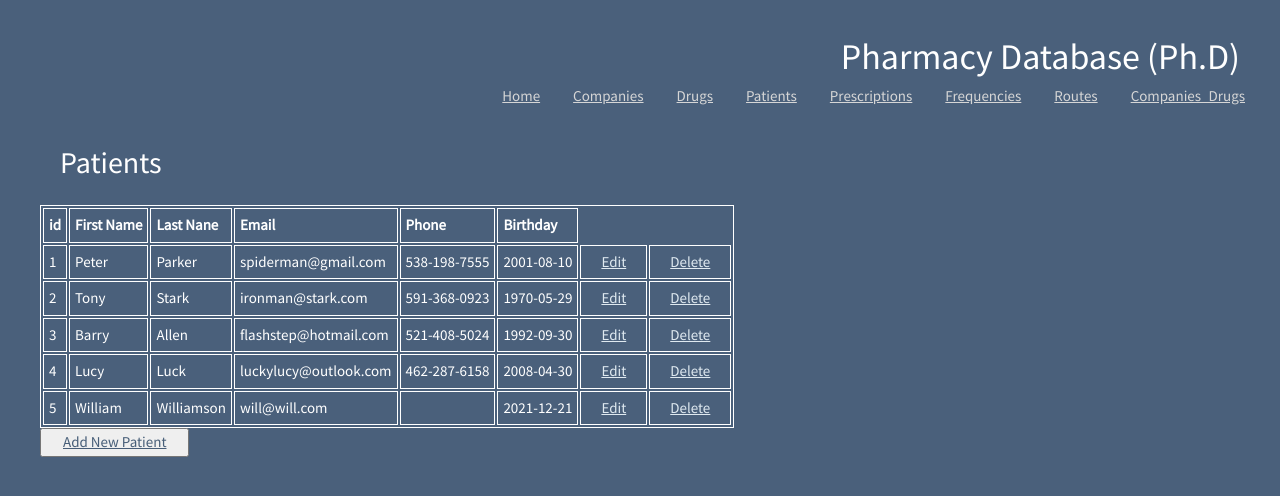
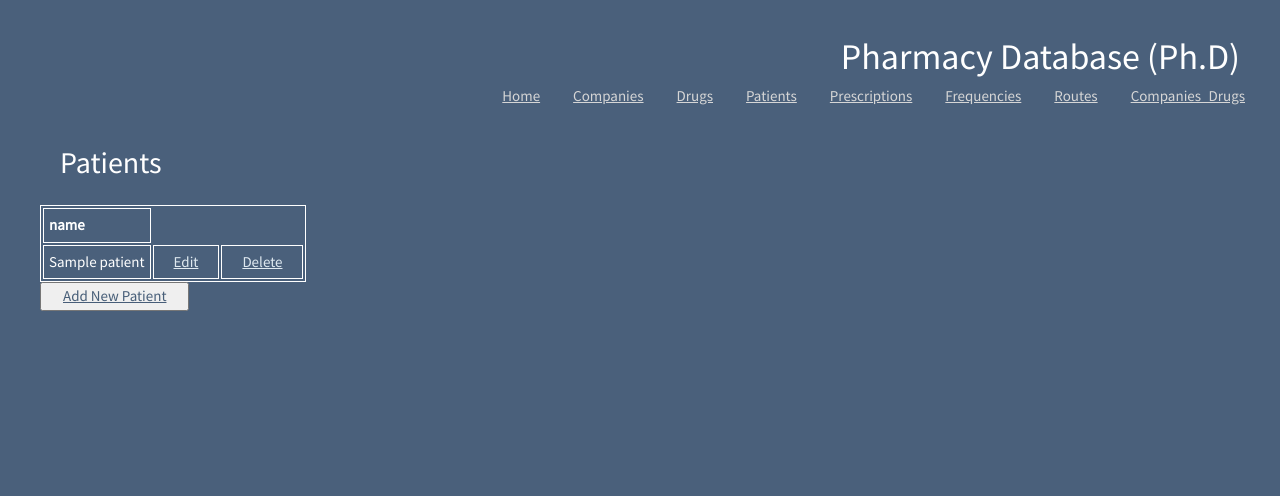
Before and after one commit to ernielum/cs340_project, a Flask app: template templates/patients.j2 in a window 1280 px wide. Shown: the top 496 px of the page. Run offline with Flask 3, Linux system fonts and the light colour scheme; the template is opened without the code that fills it: most values are stand-ins (such as "Sample title", 1, 10 or a date in 2020); some libraries are stand-ins or nearby versions.

Commit message:
Added CRUD operations for patients

```diff
--- a/app.py
+++ b/app.py
@@ -122,9 +122,63 @@ def delete_drug(id):
     mysql.connection.commit()
     return redirect("/drugs.j2")
 
-@app.route('/patients.j2')
+@app.route('/patients.j2', methods=['POST', 'GET'])
 def patients():
-    return render_template("patients.j2")
+    if request.method == 'POST':
+        # add patient
+        if request.form.get("addPatient"):
+        # retrieve user form input
+            fname = request.form['fname']
+            lname = request.form['lname']
+            email = request.form['email']
+            phone = request.form['phone']
+            birthday = request.form['birthday']
+            query = "INSERT INTO Patients(fname, lname, email, phone, birthday) VALUES (%s, %s, %s, %s, %s);"
+            cur = mysql.connection.cursor()
+            cur.execute(query, (fname, lname, email, phone, birthday,))
+            mysql.connection.commit()
+        return redirect("/patients.j2")
+
+    if request.method == 'GET':
+        # mySQL query to show all patients in Patients
+        query = "SELECT * FROM Patients;"
+        cur = mysql.connection.cursor()
+        cur.execute(query)
+        patients_data = cur.fetchall()
+        return render_template("patients.j2", patients=patients_data)
+
+@app.route('/patients/delete/<int:id>')
+def delete_patient(id):
+    # mySQL query to delete the patient with the passed id.
+    query = "DELETE FROM Patients WHERE patient_id = '%s';"
+    cur = mysql.connection.cursor()
+    cur.execute(query, (id,))
+    mysql.connection.commit()
+    return redirect("/patients.j2")
+
+@app.route('/patients/edit/<int:id>', methods=['POST', 'GET'])
+def edit_patient(id):
+    if request.method == 'GET':
+        query = "SELECT * FROM Patients WHERE patient_id = %s;"
+        cur = mysql.connection.cursor()
+        cur.execute(query, (id,))
+        data = cur.fetchall()
+        return render_template("edit_patients.j2", data=data)
+
+    if request.method == 'POST':
+        if request.form.get("updatePatient"):
+            # retrieve user form input
+            fname = request.form['fname']
+            lname = request.form['lname']
+            email = request.form['email']
+            phone = request.form['phone']
+            birthday = request.form['birthday']
+            query = "UPDATE Patients SET fname = %s, lname = %s, email = %s, phone = %s, birthday = %s WHERE patient_id = %s"
+            cur = mysql.connection.cursor()
+            cur.execute(query, (fname, lname, email, phone, birthday, id))
+            mysql.connection.commit()
+        return redirect("/patients.j2")
+
 
 @app.route('/prescriptions.j2', methods=['POST', 'GET'])
 def prescriptions():
--- a/templates/patients.j2
+++ b/templates/patients.j2
@@ -70,65 +70,22 @@
         <section id="browse">
             <table border="1" cellpadding="5">
                 <tr>
-                    <th>id</th>
-                    <th>First Name</th>
-                    <th>Last Nane</th>
-                    <th>Email</th>
-                    <th>Phone</th>
-                    <th>Birthday</th>
+                    {% for key in patients[0].keys() %}
+                    <th> {{ key }} </th>
+                    {% endfor %}
                 </tr>
+
+                {% for patient in patients %}
                 <tr>
-                    <td>1</td>
-                    <td>Peter</td>
-                    <td>Parker</td>
-                    <td>spiderman@gmail.com</td>
-                    <td>538-198-7555</td>
-                    <td>2001-08-10</td>
-                    <td><a href="#" onClick="updatePatient('this.patientID')">Edit</a></td>
-                    <td><a href="#" onclick="deletePatient('this.patientID')">Delete</a></td>
-                  </tr>
-                  <tr>
-                    <td>2</td>
-                    <td>Tony</td>
-                    <td>Stark</td>
-                    <td>ironman@stark.com</td>
-                    <td>591-368-0923</td>
-                    <td>1970-05-29</td>
-                    <td><a href="#" onClick="updatePatient('this.patientID')">Edit</a></td>
-                    <td><a href="#" onclick="deletePatient('this.patientID')">Delete</a></td>
-                  </tr>
-                  <tr>
-                    <td>3</td>
-                    <td>Barry</td>
-                    <td>Allen</td>
-                    <td>flashstep@hotmail.com</td>
-                    <td>521-408-5024</td>
-                    <td>1992-09-30</td>
-                    <td><a href="#" onClick="updatePatient('this.patientID')">Edit</a></td>
-                    <td><a href="#" onclick="deletePatient('this.patientID')">Delete</a></td>
-                  </tr>
-                  <tr>
-                    <td>4</td>
-                    <td>Lucy</td>
-                    <td>Luck</td>
-                    <td>luckylucy@outlook.com</td>
-                    <td>462-287-6158</td>
-                    <td>2008-04-30</td>
-                    <td><a href="#" onClick="updatePatient('this.patientID')">Edit</a></td>
-                    <td><a href="#" onclick="deletePatient('this.patientID')">Delete</a></td>
-                  </tr>
-                  <tr>
-                    <td>5</td>
-                    <td>William</td>
-                    <td>Williamson</td>
-                    <td>will@will.com</td>
-                    <td></td>
-                    <td>2021-12-21</td>
-                    <td><a href="#" onClick="updatePatient('this.patientID')">Edit</a></td>
-                    <td><a href="#" onclick="deletePatient('this.patientID')">Delete</a></td>
-                  </tr>
+                    {% for key in patient.keys() %}
+                    <td> {{patient[key]}} </td>
+                    {% endfor %}
+                <td><a href="/patients/edit/{{patient.patient_id}}" onClick="return confirm('Double check all patient information is correct when updating!')">Edit</a></td>
+                <td><a href="/patients/delete/{{patient.patient_id}}" onClick="return confirm('Continuing will remove {{patient.fname}} {{patient.lname}} from our system. Are you sure?')">Delete</a></td>
+                </tr>
+                {% endfor %}
             </table>
-            <button type ="button"><a href="#" onClick="newPatient()">Add New Patient</a></button>
+            <button type="button"><a href="#" onClick="newPatient()">Add New Patient</a></button>
             <p>&nbsp;</p>
         </section> <!-- browse -->
 
@@ -142,13 +99,13 @@
                     <label> Phone </label> <input type="tel" name="phone">
                     <label> Birthday </label> <input type="date" name="birthday">
                 </fieldset>
-                <input class="btn" type="submit" id="addPatient" value="Add">
+                <input class="btn" type="submit" name="addPatient" id="AddPatient" value="Add">
                 <input class="btn" type="button" value="Cancel" onClick="browsePatients()">
             </form>
         </section><!-- insert -->
         <p>&nbsp;</p>
 
-        <section id="update">
+        {# <section id="update">
             <form method="POST" id="UpdatePatient">
                 <legend><strong>Update Patient</strong></legend>
                 <fieldset class="fields">
@@ -163,11 +120,11 @@
                 <input class="btn" type="submit" id="UpdateSavePatient" value="Save">
                 <input class="btn" type="button" value="Cancel" onClick="browsePatients()">
             </form>
-        </section><!-- update -->
+        </section><!-- update --> #}
 
         <p>&nbsp;</p>
 
-        <section id="delete" style="display: block">
+        {# <section id="delete" style="display: block">
             <form method="POST" id="deletePatient">
                 <legend><strong>Delete Patient</strong></legend>
                 <fieldset class="fields">
@@ -180,7 +137,7 @@
                 <input class="btn" type="submit" id="DeletePatient" value="Delete">
                 <input class="btn" type="button" value="Cancel" onClick="browsePatients()">
             </form>
-        </section><!-- delete -->
+        </section><!-- delete --> #}
     </main>
 
 </body>
```
Also changed, not shown: templates/edit_patients.j2 (added, +59 -0 lines), 1 other file.
